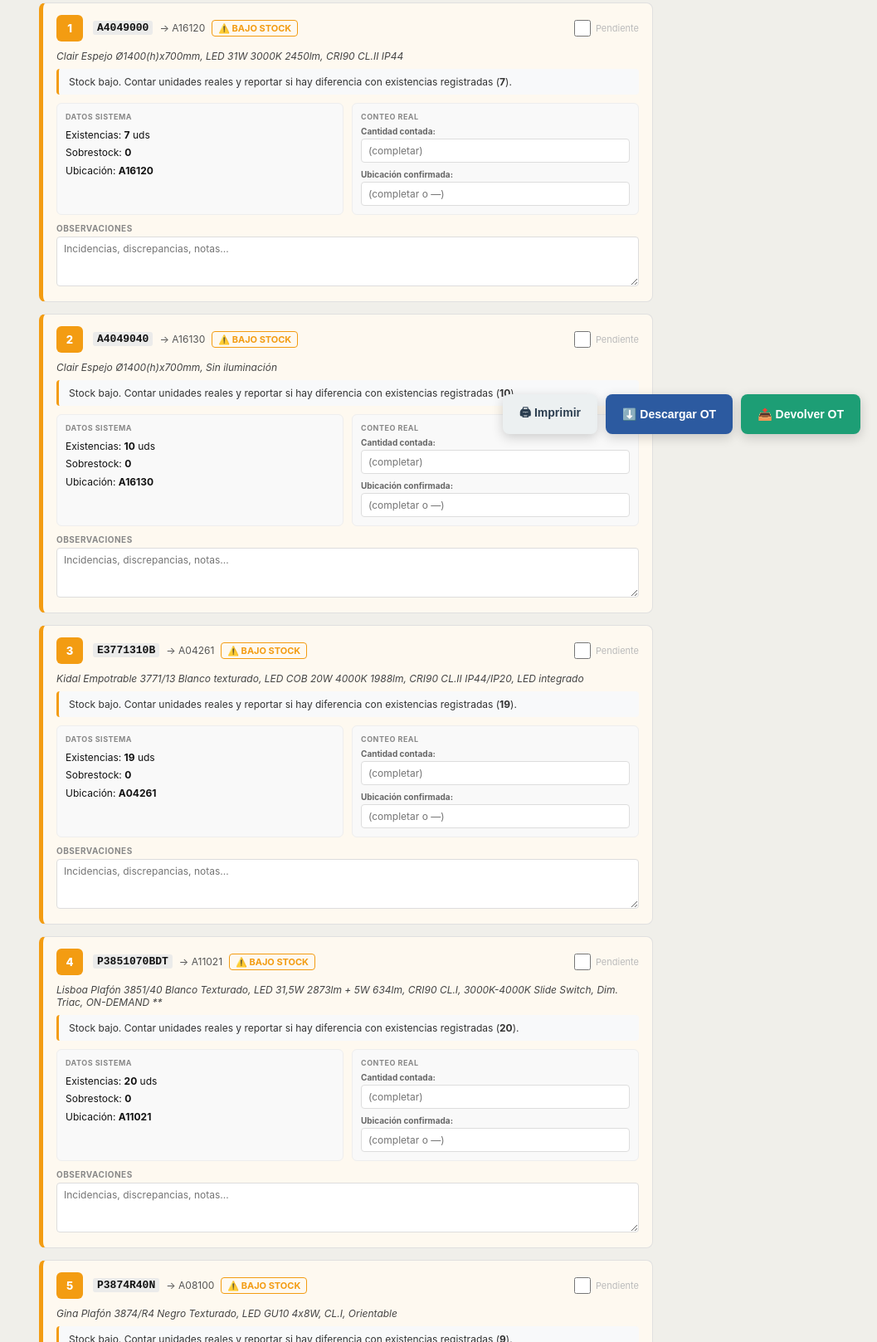
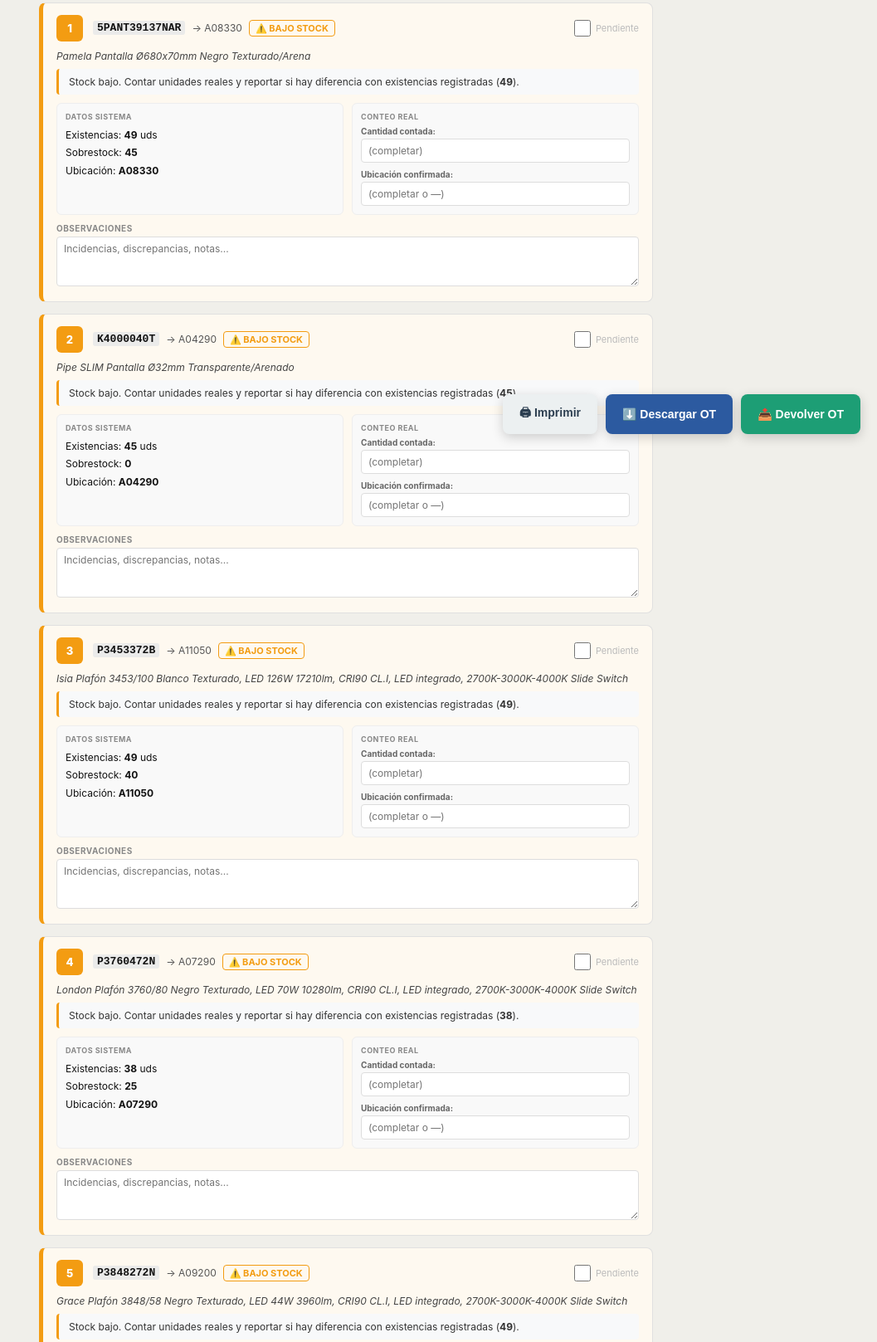
Before and after one commit to IvanPeese/ot-almacen, a plain HTML site: page index.html in a window 1280 px wide. Shown: the part 257-1874 px from the top of the page at 83% size, without its empty margins (223-1280 px from the left). Drawn offline with Linux system fonts and the light colour scheme.

Commit message:
Add files via upload

```diff
--- a/index.html
+++ b/index.html
@@ -2,7 +2,7 @@
 <html lang="es"><head>
 <meta charset="UTF-8">
 <meta name="viewport" content="width=device-width,initial-scale=1">
-<title>OT Auditoría OT-MQYT7ADP</title>
+<title>OT Auditoría OT-MQYTZWUW</title>
 <style>
   *{box-sizing:border-box;margin:0;padding:0}
   body{font-family:-apple-system,BlinkMacSystemFont,'Segoe UI',Arial,sans-serif;background:#f0efea;padding:20px;color:#111}
@@ -43,9 +43,9 @@
       <div class="header-subtitle">ACB Iluminación · Control de Stock</div>
       <h1>Orden de Trabajo — Auditoría</h1>
       <div class="header-meta">
-        📅 29/6/2026, 8:00:49<br>
+        📅 29/6/2026, 8:23:05<br>
         👤 Auditor: <b>Pendiente</b><br>
-        🆔 OT-MQYT7ADP
+        🆔 OT-MQYTZWUW
 
       </div>
       <div class="progress-bar-wrap"><div class="progress-bar" id="prog-bar" style="width:0%"></div></div>
@@ -67,8 +67,8 @@
     <div class="task-header">
       <div class="task-number" style="background:#f39c12">1</div>
       <div class="task-title">
-        <code>A4049000</code>
-        <span style="font-size:12px;color:#555">→ A16120</span>
+        <code>5PANT39137NAR</code>
+        <span style="font-size:12px;color:#555">→ A08330</span>
         <span style="font-size:11px;font-weight:700;color:#f39c12;background:#fef9f0;border:1px solid #f39c12;border-radius:4px;padding:2px 7px">⚠️ BAJO STOCK</span>
       </div>
       <label style="display:flex;align-items:center;gap:6px;cursor:pointer;white-space:nowrap">
@@ -76,17 +76,17 @@
         <span id="lbl-0" style="font-size:11px;color:#bbb">Pendiente</span>
       </label>
     </div>
-    <div style="font-size:12px;color:#444;margin-bottom:8px;font-style:italic">Clair Espejo Ø1400(h)x700mm, LED 31W 3000K 2450lm, CRI90 CL.II IP44</div>
+    <div style="font-size:12px;color:#444;margin-bottom:8px;font-style:italic">Pamela Pantalla Ø680x70mm Negro Texturado/Arena</div>
     <div class="task-instruction" style="border-left:3px solid #f39c12">
-      Stock bajo. Contar unidades reales y reportar si hay diferencia con existencias registradas (<b>7</b>).
+      Stock bajo. Contar unidades reales y reportar si hay diferencia con existencias registradas (<b>49</b>).
     </div>
     <div class="task-details">
       <div class="detail-box">
         <div class="detail-label">Datos sistema</div>
         <div style="font-size:12px;line-height:1.8">
-          <div>Existencias: <b>7</b> uds</div>
-          <div>Sobrestock: <b>0</b></div>
-          <div>Ubicación: <b>A16120</b></div>
+          <div>Existencias: <b>49</b> uds</div>
+          <div>Sobrestock: <b>45</b></div>
+          <div>Ubicación: <b>A08330</b></div>
         </div>
       </div>
       <div class="detail-box">
@@ -108,8 +108,8 @@
     <div class="task-header">
       <div class="task-number" style="background:#f39c12">2</div>
       <div class="task-title">
-        <code>A4049040</code>
-        <span style="font-size:12px;color:#555">→ A16130</span>
+        <code>K4000040T</code>
+        <span style="font-size:12px;color:#555">→ A04290</span>
         <span style="font-size:11px;font-weight:700;color:#f39c12;background:#fef9f0;border:1px solid #f39c12;border-radius:4px;padding:2px 7px">⚠️ BAJO STOCK</span>
       </div>
       <label style="display:flex;align-items:center;gap:6px;cursor:pointer;white-space:nowrap">
@@ -117,17 +117,17 @@
         <span id="lbl-1" style="font-size:11px;color:#bbb">Pendiente</span>
       </label>
     </div>
-    <div style="font-size:12px;color:#444;margin-bottom:8px;font-style:italic">Clair Espejo Ø1400(h)x700mm, Sin iluminación</div>
+    <div style="font-size:12px;color:#444;margin-bottom:8px;font-style:italic">Pipe SLIM Pantalla Ø32mm Transparente/Arenado</div>
     <div class="task-instruction" style="border-left:3px solid #f39c12">
-      Stock bajo. Contar unidades reales y reportar si hay diferencia con existencias registradas (<b>10</b>).
+      Stock bajo. Contar unidades reales y reportar si hay diferencia con existencias registradas (<b>45</b>).
     </div>
     <div class="task-details">
       <div class="detail-box">
         <div class="detail-label">Datos sistema</div>
         <div style="font-size:12px;line-height:1.8">
-          <div>Existencias: <b>10</b> uds</div>
+          <div>Existencias: <b>45</b> uds</div>
           <div>Sobrestock: <b>0</b></div>
-          <div>Ubicación: <b>A16130</b></div>
+          <div>Ubicación: <b>A04290</b></div>
         </div>
       </div>
       <div class="detail-box">
@@ -149,8 +149,8 @@
     <div class="task-header">
       <div class="task-number" style="background:#f39c12">3</div>
       <div class="task-title">
-        <code>E3771310B</code>
-        <span style="font-size:12px;color:#555">→ A04261</span>
+        <code>P3453372B</code>
+        <span style="font-size:12px;color:#555">→ A11050</span>
         <span style="font-size:11px;font-weight:700;color:#f39c12;background:#fef9f0;border:1px solid #f39c12;border-radius:4px;padding:2px 7px">⚠️ BAJO STOCK</span>
       </div>
       <label style="display:flex;align-items:center;gap:6px;cursor:pointer;white-space:nowrap">
@@ -158,17 +158,17 @@
         <span id="lbl-2" style="font-size:11px;color:#bbb">Pendiente</span>
       </label>
     </div>
-    <div style="font-size:12px;color:#444;margin-bottom:8px;font-style:italic">Kidal Empotrable 3771/13 Blanco texturado, LED COB 20W 4000K 1988lm, CRI90 CL.II IP44/IP20, LED integrado</div>
+    <div style="font-size:12px;color:#444;margin-bottom:8px;font-style:italic">Isia Plafón 3453/100 Blanco Texturado, LED 126W 17210lm, CRI90 CL.I, LED integrado, 2700K-3000K-4000K Slide Switch</div>
     <div class="task-instruction" style="border-left:3px solid #f39c12">
-      Stock bajo. Contar unidades reales y reportar si hay diferencia con existencias registradas (<b>19</b>).
+      Stock bajo. Contar unidades reales y reportar si hay diferencia con existencias registradas (<b>49</b>).
     </div>
     <div class="task-details">
       <div class="detail-box">
         <div class="detail-label">Datos sistema</div>
         <div style="font-size:12px;line-height:1.8">
-          <div>Existencias: <b>19</b> uds</div>
-          <div>Sobrestock: <b>0</b></div>
-          <div>Ubicación: <b>A04261</b></div>
+          <div>Existencias: <b>49</b> uds</div>
+          <div>Sobrestock: <b>40</b></div>
+          <div>Ubicación: <b>A11050</b></div>
         </div>
       </div>
       <div class="detail-box">
@@ -190,8 +190,8 @@
     <div class="task-header">
       <div class="task-number" style="background:#f39c12">4</div>
       <div class="task-title">
-        <code>P3851070BDT</code>
-        <span style="font-size:12px;color:#555">→ A11021</span>
+        <code>P3760472N</code>
+        <span style="font-size:12px;color:#555">→ A07290</span>
         <span style="font-size:11px;font-weight:700;color:#f39c12;background:#fef9f0;border:1px solid #f39c12;border-radius:4px;padding:2px 7px">⚠️ BAJO STOCK</span>
       </div>
       <label style="display:flex;align-items:center;gap:6px;cursor:pointer;white-space:nowrap">
@@ -199,17 +199,17 @@
         <span id="lbl-3" style="font-size:11px;color:#bbb">Pendiente</span>
       </label>
     </div>
-    <div style="font-size:12px;color:#444;margin-bottom:8px;font-style:italic">Lisboa Plafón 3851/40 Blanco Texturado, LED 31,5W 2873lm + 5W 634lm, CRI90 CL.I, 3000K-4000K Slide Switch, Dim. Triac, ON-DEMAND **</div>
+    <div style="font-size:12px;color:#444;margin-bottom:8px;font-style:italic">London Plafón 3760/80 Negro Texturado, LED 70W 10280lm, CRI90 CL.I, LED integrado, 2700K-3000K-4000K Slide Switch</div>
     <div class="task-instruction" style="border-left:3px solid #f39c12">
-      Stock bajo. Contar unidades reales y reportar si hay diferencia con existencias registradas (<b>20</b>).
+      Stock bajo. Contar unidades reales y reportar si hay diferencia con existencias registradas (<b>38</b>).
     </div>
     <div class="task-details">
       <div class="detail-box">
         <div class="detail-label">Datos sistema</div>
         <div style="font-size:12px;line-height:1.8">
-          <div>Existencias: <b>20</b> uds</div>
-          <div>Sobrestock: <b>0</b></div>
-          <div>Ubicación: <b>A11021</b></div>
+          <div>Existencias: <b>38</b> uds</div>
+          <div>Sobrestock: <b>25</b></div>
+          <div>Ubicación: <b>A07290</b></div>
         </div>
       </div>
       <div class="detail-box">
@@ -231,8 +231,8 @@
     <div class="task-header">
       <div class="task-number" style="background:#f39c12">5</div>
       <div class="task-title">
-        <code>P3874R40N</code>
-        <span style="font-size:12px;color:#555">→ A08100</span>
+        <code>P3848272N</code>
+        <span style="font-size:12px;color:#555">→ A09200</span>
         <span style="font-size:11px;font-weight:700;color:#f39c12;background:#fef9f0;border:1px solid #f39c12;border-radius:4px;padding:2px 7px">⚠️ BAJO STOCK</span>
       </div>
       <label style="display:flex;align-items:center;gap:6px;cursor:pointer;white-space:nowrap">
@@ -240,17 +240,17 @@
         <span id="lbl-4" style="font-size:11px;color:#bbb">Pendiente</span>
       </label>
     </div>
-    <div style="font-size:12px;color:#444;margin-bottom:8px;font-style:italic">Gina Plafón 3874/R4 Negro Texturado, LED GU10 4x8W, CL.I, Orientable</div>
+    <div style="font-size:12px;color:#444;margin-bottom:8px;font-style:italic">Grace Plafón 3848/58 Negro Texturado, LED 44W 3960lm, CRI90 CL.I, LED integrado, 2700K-3000K-4000K Slide Switch</div>
     <div class="task-instruction" style="border-left:3px solid #f39c12">
-      Stock bajo. Contar unidades reales y reportar si hay diferencia con existencias registradas (<b>9</b>).
+      Stock bajo. Contar unidades reales y reportar si hay diferencia con existencias registradas (<b>49</b>).
     </div>
     <div class="task-details">
       <div class="detail-box">
         <div class="detail-label">Datos sistema</div>
         <div style="font-size:12px;line-height:1.8">
-          <div>Existencias: <b>9</b> uds</div>
-          <div>Sobrestock: <b>0</b></div>
-          <div>Ubicación: <b>A08100</b></div>
+          <div>Existencias: <b>49</b> uds</div>
+          <div>Sobrestock: <b>30</b></div>
+          <div>Ubicación: <b>A09200</b></div>
         </div>
       </div>
       <div class="detail-box">
```
